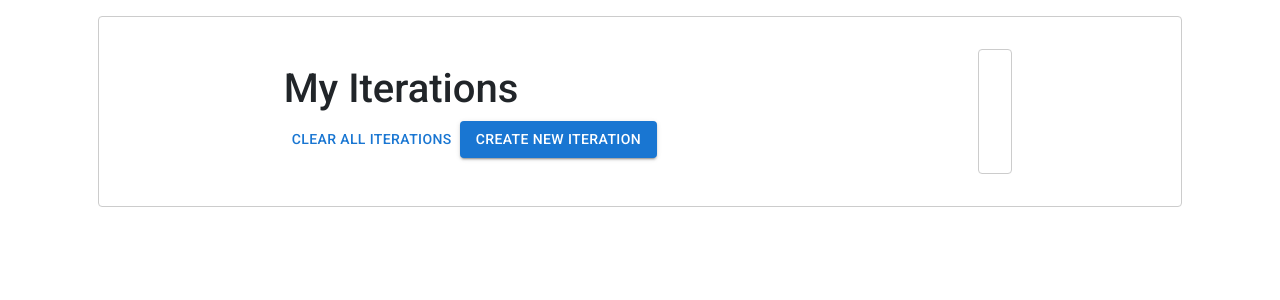
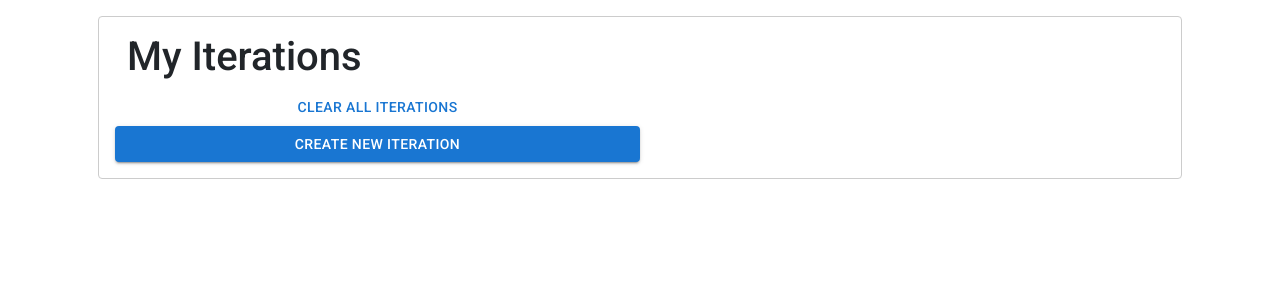
Before and after one commit to phlppkln/coding-challenge-frontend, a React (Vite) app: page / in a window 1280 px wide. Shown: the top 300 px of the page. Built offline with nearby package versions, Linux system fonts and the light colour scheme.

Commit message:
finish project

```diff
--- a/src/helpers/localStorageHelper.js
+++ b/src/helpers/localStorageHelper.js
@@ -9,6 +9,12 @@ export const addIterationToLocalStorage = (newIteration) => {
       localStorage.setItem("myIterations", JSON.stringify([]));
     }
     let myIterations = JSON.parse(localStorage.getItem("myIterations"));
+    if(myIterations === null || myIterations.length === 0) {
+      myIterations = [];
+    }
+    // add next id to new iteration
+    newIteration.id = myIterations.length + 1;
+
     myIterations.push(newIteration);
     localStorage.setItem("myIterations", JSON.stringify(myIterations));
   } catch (error) {
@@ -22,7 +28,7 @@ export const addIterationToLocalStorage = (newIteration) => {
  *
  * @returns { array } myIterations from local storage
  */
-export const getMyIterationsfromLocalStorage = () => {
+export const getMyIterationsFromLocalStorage = () => {
   return JSON.parse(localStorage.getItem("myIterations"));
 };
 
--- a/src/views/CreateQuestionnaireView.jsx
+++ b/src/views/CreateQuestionnaireView.jsx
@@ -7,7 +7,7 @@ import Box from "@mui/material/Box";
 import MobileStepper from "@mui/material/MobileStepper";
 import Question from "../components/new-iteration/Question.jsx";
 
-//import * as localStorageHelper from "../helpers/localStorageHelper.js";
+import * as localStorageHelper from "../helpers/localStorageHelper.js";
 
 /**
  * A React component that represents the view for creating a new iteration.
@@ -111,14 +111,7 @@ function CreateIterationView(props) {
    * @param {boolean} iterationFinished true if iteration is finished
    */
   const addIterationToLocalStorage = (iterationFinished) => {
-    let iterations = JSON.parse(localStorage.getItem("myIterations"));
-
-    if (iterations === null || iterations.length === 0) {
-      iterations = [];
-    }
-
     const newIteration = {
-      id: iterations.length + 1,
       createdAt: new Date(),
       finished: iterationFinished,
       deleted: false,
@@ -126,8 +119,7 @@ function CreateIterationView(props) {
       myAnswers: myQuestionnaire,
     };
 
-    iterations.push(newIteration);
-    localStorage.setItem("myIterations", JSON.stringify(iterations));
+    localStorageHelper.addIterationToLocalStorage(newIteration);
   };
 
   const createIterationBtnClicked = () => {
--- a/src/views/DashboardView.jsx
+++ b/src/views/DashboardView.jsx
@@ -12,7 +12,7 @@ const DashboardView = (props) => {
 
   useEffect(() => {
     // load myIterations from local storage
-    let tmp = localStorageHelper.getMyIterationsfromLocalStorage();
+    let tmp = localStorageHelper.getMyIterationsFromLocalStorage();
     if (tmp === null) {
       tmp = [];
     }
@@ -36,12 +36,16 @@ const DashboardView = (props) => {
   };
 
   const openIterationShowcase = (id) => {
+    if (selectedIteration && selectedIteration.id == id) {
+      setSelectedIteration();
+      return;
+    }
     setSelectedIteration(myIterations.find((iteration) => iteration.id === id));
   };
 
   const clearAllIterations = () => {
     localStorageHelper.clearAllIterations();
-    window.location.reload();
+    setSelectedIteration();
     setMyIterations([]);
   };
 
@@ -68,7 +72,11 @@ const DashboardView = (props) => {
             <div
               key={iteration.id}
               className="iterations-container"
-              style={selectedIteration && selectedIteration.id === iteration.id ? selectedIterationContainerStyle : myIterationsContainerStyle}
+              style={
+                selectedIteration && selectedIteration.id === iteration.id
+                  ? selectedIterationContainerStyle
+                  : myIterationContainerStyle
+              }
               onClick={() => openIterationShowcase(iteration.id)}
             >
               <div className="iteration-title">{iteration.myTitle}</div>
@@ -79,19 +87,32 @@ const DashboardView = (props) => {
     );
   };
 
+  const getIterationShowcaseContainer = () => {
+    if (selectedIteration) {
+      return (
+        <div style={selectedIterationShowcaseContainerStyle}>
+          {getIterationShowcase()}
+        </div>
+      );
+    }
+  };
+
   const myStyle = {
-    display: "flex",
-    flexDirection: "row",
-    justifyContent: "space-around",
     padding: "1rem",
     margin: "1rem",
     border: "1px solid #ccc",
     borderRadius: "4px",
   };
 
-  const myIterationsContainerStyle = {
+  const myIterationContainerStyle = {
     padding: "1rem",
     margin: "1rem",
+    border: "1px solid #ccc",
+    borderRadius: "4px",
+    backgroundColor: "#f0f0f0",
+    cursor: "pointer",
+    width: "20rem",
+    textAlign: "center",
   };
 
   const selectedIterationContainerStyle = {
@@ -100,6 +121,9 @@ const DashboardView = (props) => {
     border: "2px solid black",
     borderRadius: "4px",
     backgroundColor: "#f0f0f0",
+    width: "20rem",
+    textAlign: "center",
+    cursor: "pointer",
   };
 
   const selectedIterationShowcaseContainerStyle = {
@@ -110,26 +134,19 @@ const DashboardView = (props) => {
   };
 
   return (
-    <div className="dashboard-container" style={myStyle}>
-      <div
-        className="my-iterations-container"
-        style={myIterationsContainerStyle}
-      >
+    <div className="dashboard-container row" style={myStyle}>
+      <div className="my-iterations-container col">
         <h1>My Iterations</h1>
-
         {loadMyIterationsList()}
-        <div className="button-bar">
+        <div className="button-bar row">
           <Button onClick={clearAllIterations}>Clear All Iterations</Button>
           <Button variant="contained" onClick={createNewIterationBtnClicked}>
             Create New Iteration
           </Button>
         </div>
       </div>
-      <div
-        className="iteration-showcase-container"
-        style={selectedIterationShowcaseContainerStyle}
-      >
-        {getIterationShowcase()}
+      <div className="iteration-showcase-container col">
+        {getIterationShowcaseContainer()}
       </div>
     </div>
   );
```
